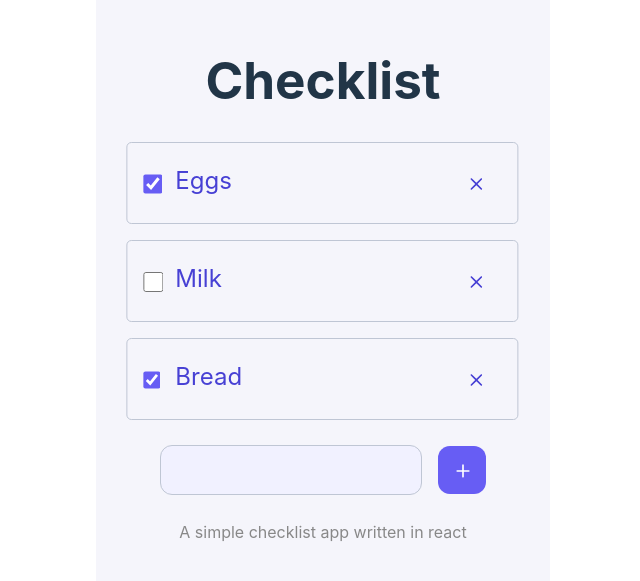
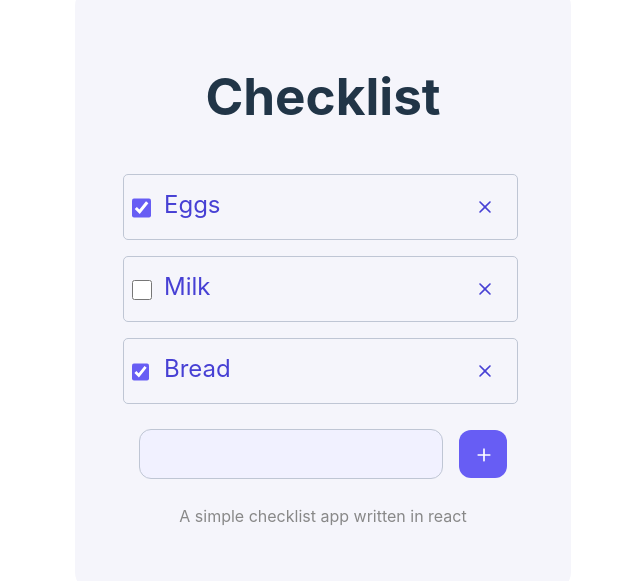
Before and after one commit to Aerodynamax/checklist, a React (Vite) app: page / in a window 1280 px wide. Shown: the part 111-692 px from the top of the page, without its empty margins (317-957 px from the left). Built offline with nearby package versions, Linux system fonts and the light colour scheme.

Commit message:
add and remove functionality

```diff
--- a/src/App.css
+++ b/src/App.css
@@ -18,10 +18,6 @@
   -khtml-user-select: none;
   -webkit-user-select: none;
 
-  /*
-    Introduced in IE 10.
-    See http://ie.microsoft.com/testdrive/HTML5/msUserSelect/
-  */
   -ms-user-select: none;
   user-select: none;
 }
@@ -35,20 +31,20 @@
   padding: 0;
   list-style-type: none;
 
-  max-height: 300px;
+  overflow-y: auto;
+  overflow-x: hidden;
+
+  max-height: 350px;
+  min-width: 400px;
+
+  flex-direction: column;
+  align-items: flex-start;
+
+  position: relative;
 }
-.card-list * {
+.card-list > * {
   margin: 1rem 0px 0px 0px;
   padding: 0%;
-}
-.card-list {
-  list-style-type: none;
-  width: 358px;
-  flex-direction: column;
-  align-items: flex-start;
-  gap: 16px;
-
-  position: relative;
 }
 
 .card {
@@ -56,16 +52,38 @@
   color: var(--surface-text-default);
   border-radius: 5px;
 
+  padding: 8px;
+
   display: flex;
 
-  padding: 16px;
-  justify-content:space-between;
+  justify-content: space-between;
   align-items: center;
+  align-self:inherit;
+
   flex: 1 0 0;
-  align-self: stretch;
-  gap: 12px;
 
-  transform: translateX(-4.5%);
+  gap: 2rem 0;
+
+  /* transform: translateX(-4.5%); */
+}
+
+.card-li {
+  color: var(--surface-text-default);
+  border-radius: 5px;
+
+  display: flex;
+
+  justify-content: space-between;
+  align-items: center;
+  align-self:inherit;
+
+  flex: 1 0 0;
+
+
+  margin-right: 5px;
+  gap: 2rem 0;
+
+  /* transform: translateX(-4.5%); */
 }
 
 
@@ -94,7 +112,6 @@
 .card label {
   color: var(--surface-text-default);
 
-  /* Label / Medium */
   font-family: Noto Sans;
   font-size: 14px;
   font-style: normal;
@@ -105,15 +122,15 @@
   height: 48px;
   width: 48px;
 
-  padding: 0px 14px 14px 14px;
-  margin: 0%;
+  padding: 0;
+  margin: 0;
 
   background: none;
 
   text-align: center;
 }
 .card button * {
-  transform: translateX(-1px) translateY(-1px);
+  transform: translateY(1px);
 }
 
 .submit-form {
--- a/src/App.tsx
+++ b/src/App.tsx
@@ -1,7 +1,11 @@
 import "./App.css";
 import { Checklist } from "./components/Checklist";
 
-type Item = { id: string; name: string; completed: boolean };
+export type Item = {
+  id: string;
+  name: string;
+  completed: boolean;
+};
 export type ListofItems = Item[];
 
 const DATA: ListofItems = [
--- a/src/components/Checklist.tsx
+++ b/src/components/Checklist.tsx
@@ -1,16 +1,32 @@
-import { FunctionComponent } from "react";
+import { FunctionComponent, useState, useEffect } from "react";
 import { ChecklistItem } from "./ChecklistItem";
-import { ListofItems } from "../App";
+import { Item, ListofItems } from "../App";
 
 type Props = { items: ListofItems };
 
 export const Checklist: FunctionComponent<Props> = ({ items }) => {
-  const taskList = items.map((task) => (
+  const [data, setData] = useState(items);
+  const [newItemName, setNewItemName] = useState("");
+
+  useEffect(() => {
+    console.log(data);
+  }, [data]);
+
+  function handleDeleteTask(id: string) {
+    setData(
+      data.filter((item) => {
+        return item.id !== id;
+      })
+    );
+  }
+
+  const taskList = data.map((task) => (
     <ChecklistItem
       id={task.id}
       title={task.name}
       completed={task.completed}
       key={task.id}
+      onDeleteTask={handleDeleteTask}
     ></ChecklistItem>
   ));
 
@@ -22,15 +38,36 @@ export const Checklist: FunctionComponent<Props> = ({ items }) => {
         {taskList}
       </ul>
 
-      <form className="submit-form">
+      <form
+        className="submit-form"
+        onSubmit={(event) => {
+          event.preventDefault();
+        }}
+      >
         <input
           type="text"
           id="card-title-input"
           className="input-for-card fill"
           name="text"
           autoComplete="off"
+          onChange={(event) => {
+            setNewItemName(event.target.value);
+          }}
         />
-        <button type="submit" className="add-card">
+        <button
+          type="submit"
+          className="add-card"
+          onClick={() => {
+            const newData: Item = {
+              id: `item-${
+                parseInt(data[data.length - 1].id.replace("item-", "")) + 1
+              }`,
+              name: newItemName,
+              completed: false,
+            };
+            setData([...data, newData]);
+          }}
+        >
           <svg
             xmlns="http://www.w3.org/2000/svg"
             width="20"
--- a/src/components/ChecklistItem.tsx
+++ b/src/components/ChecklistItem.tsx
@@ -1,14 +1,20 @@
 import { FunctionComponent } from "react";
 
-type Props = { id: string; title: string; completed: boolean };
+type Props = {
+  id: string;
+  title: string;
+  completed: boolean;
+  onDeleteTask: (id: string) => void;
+};
 
 export const ChecklistItem: FunctionComponent<Props> = ({
   id,
   title,
   completed,
+  onDeleteTask,
 }) => {
   return (
-    <li>
+    <li className="card-li">
       <label className="card fill" htmlFor={id}>
         <div className="card-label-area">
           <input
@@ -20,7 +26,13 @@ export const ChecklistItem: FunctionComponent<Props> = ({
           <p className="title unselectable">{title}</p>
         </div>
 
-        <button type="button" className="remove-card">
+        <button
+          type="button"
+          className="remove-card"
+          onClick={() => {
+            onDeleteTask(id);
+          }}
+        >
           <svg
             xmlns="http://www.w3.org/2000/svg"
             width="20"
--- a/src/index.css
+++ b/src/index.css
@@ -63,6 +63,23 @@ button:focus-visible {
   outline: 4px auto -webkit-focus-ring-color;
 }
 
+/* width */
+::-webkit-scrollbar {
+  width: 5px;
+}
+
+/* Track */
+::-webkit-scrollbar-track {
+  background: var(--surface-border-default);
+  border-radius: 5px;
+}
+
+/* Handle */
+::-webkit-scrollbar-thumb {
+  background: var(--surface-text-default);
+  border-radius: 5px;
+}
+
 @media (prefers-color-scheme: light) {
   :root {
     color: #213547;
```
